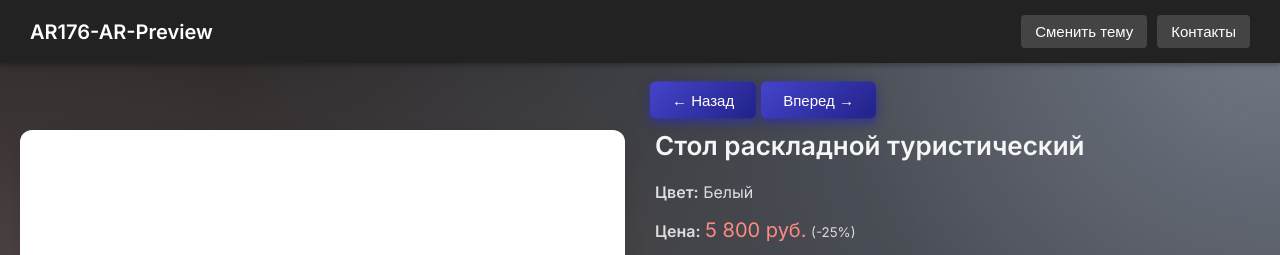
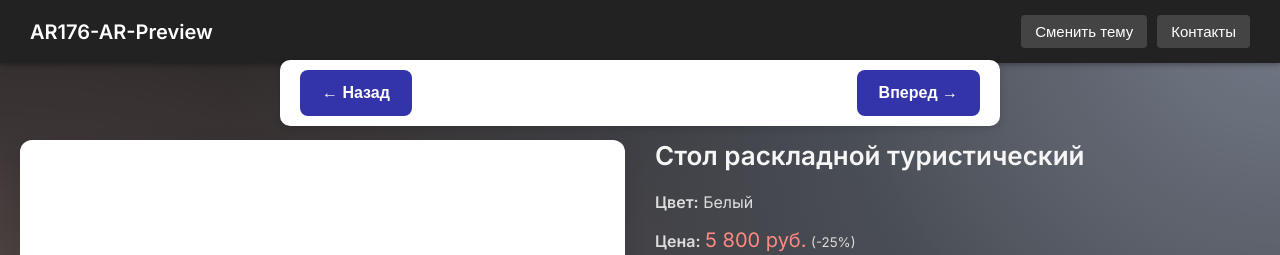
Before and after one commit to Kiwo-69/ar176, a plain HTML site: page index.html in a window 1280 px wide. Shown: the top 255 px of the page. Drawn offline with nearby package versions, Linux system fonts and the light colour scheme.

Commit message:
Update index.html

```diff
--- a/index.html
+++ b/index.html
@@ -7,6 +7,7 @@
 <script type="module" src="https://unpkg.com/@google/model-viewer/dist/model-viewer.min.js"></script>
 <link href="https://fonts.googleapis.com/css2?family=Inter:wght@400;600&display=swap" rel="stylesheet" />
 <style>
+
   :root {
     --bg: #f0f0f0;
     --text: #222;
@@ -99,13 +100,76 @@
     cursor: pointer;
   }
 
+  /* Фиксируем кнопки под шапкой, сверху */
+  #model-controls {
+    position: fixed;
+    top: 60px; /* под шапкой (которая 55px + паддинги) */
+    left: 50%;
+    transform: translateX(-50%);
+    width: 100%;
+    max-width: 720px;
+    display: flex;
+    justify-content: space-between;
+    padding: 10px 20px;
+    z-index: 1100; /* выше, чем у header */
+    background: var(--card-bg);
+    box-shadow: 0 2px 8px rgba(0,0,0,0.15);
+    border-radius: 10px;
+  }
+
+  #prev-model, #next-model {
+    padding: 14px 22px;
+    font-size: 16px;
+    font-weight: 600;
+    border-radius: 8px;
+    cursor: pointer;
+    border: none;
+    background: var(--btn-gradient);
+    color: #222;
+    user-select: none;
+    transition: transform 0.2s ease, background 0.3s ease, color 0.3s ease;
+  }
+
+  #prev-model:hover, #next-model:hover {
+    transform: scale(1.05);
+    background: var(--btn-bg-hover);
+    color: white;
+  }
+
+  body.dark #prev-model,
+  body.dark #next-model {
+    background: var(--btn-bg);
+    color: white;
+  }
+
+  footer {
+    background: var(--footer-bg);
+    color: var(--footer-text);
+    padding: 18px 30px;
+    font-size: 14px;
+  }
+
+  footer h3 {
+    margin-bottom: 10px;
+    font-size: 16px;
+  }
+
+  footer p {
+    margin: 4px 0;
+  }
+
+  .bg-fix {
+    height: 0px;
+    background: var(--footer-bg);
+  }
+
   main {
     padding: 20px 20px 40px;
     display: flex;
     flex-direction: column;
     gap: 30px;
     flex: 1;
-      margin-top: 110px;
+    margin-top: 120px; /* Увеличил отступ, чтобы main не заезжал под фикс кнопки */
   }
 
   .container {
@@ -203,7 +267,6 @@
   #model-container {
     display: block;
     animation: modelIn 1s ease-in-out;
-      position: relative;
   }
 
   model-viewer {
@@ -213,78 +276,6 @@
     border: 1px solid #ccc;
     background-color: var(--card-bg);
     animation: rotateModel 5s ease-in-out infinite alternate;
-    }
-
-   #model-controls {
-  position: absolute;
-  top: 100px;
-  left: 650px;
-  width: 100%;
-  height: 100%;
-  pointer-events: none;
-  z-index: 10;
-}
-
-#prev-model,
-#next-model {
-  top: 50%;
-  transform: translateY(-50%);
-  z-index: 20; /* Убедимся, что выше модели */
-  pointer-events: auto;
-}
-
-#prev-model {
-  left: 10px;
-  background-color: pink;
-  color: black;
-}
-
-#next-model {
-  right: 10px;
-  background-color: pink;
-  color: black;
-}
-    #prev-model:hover, #next-model:hover {
-      background: linear-gradient(135deg, #ff9eb3, #ffd6d6);
-      color: #222;
-      box-shadow: 0 6px 12px rgba(255, 158, 179, 0.7);
-      transform: translateY(-50%) scale(1.05);
-    }
-
-    body.dark #prev-model,
-    body.dark #next-model {
-      background: linear-gradient(135deg, #4444cc, #222288);
-      color: white;
-      box-shadow: 0 4px 8px rgba(50, 50, 150, 0.8);
-      filter: drop-shadow(0 2px 4px rgba(50, 50, 150, 0.3));
-    }
-
-    body.dark #prev-model:hover,
-    body.dark #next-model:hover {
-      background: linear-gradient(135deg, #6666ee, #4444cc);
-      box-shadow: 0 6px 14px rgba(100, 100, 255, 0.9);
-      transform: translateY(-50%) scale(1.05);
-    }
-
-    footer {
-      background: var(--footer-bg);
-      color: var(--footer-text);
-      padding: 18px 30px;
-      font-size: 14px;
-    }
-
-    footer h3 {
-      margin-bottom: 10px;
-      font-size: 16px;
-    }
-
-    footer p {
-      margin: 4px 0;
-    }
-
-    .bg-fix {
-      height: 0px;
-      background: var(--footer-bg);
   }
 
   @keyframes modelIn {
@@ -313,6 +304,12 @@
       gap: 10px;
       align-items: flex-start;
     }
+    #model-controls {
+      top: 110px; /* под шапкой на мобилах */
+    }
+    main {
+      margin-top: 160px;
+    }
   }
 </style>
 </head>
@@ -323,11 +320,13 @@
     <button class="theme-btn" onclick="toggleTheme()">Сменить тему</button>
     <button class="theme-btn">Контакты</button>
   </div>
+</header>
+
+<!-- Фиксированные кнопки под шапкой -->
 <div id="model-controls">
   <button id="prev-model">← Назад</button>
   <button id="next-model">Вперед →</button>
 </div>
-  </header>
 
 <main>
   <div class="container">
@@ -346,14 +345,15 @@
       <div id="model-container" style="margin-top: 15px;">
         <model-viewer
           id="viewer"
-            src="https://storage.yandexcloud.net/4242/chait.glb"
-            ios-src="https://storage.yandexcloud.net/4242/chait.usdz"
+          src="https://storage.yandexcloud.net/4242/folding_table.glb"
+          ios-src="https://storage.yandexcloud.net/4242/Folding_Table.usdz"
           alt="Стол раскладной туристический"
           auto-rotate
           camera-controls
           ar
           ar-modes="scene-viewer webxr quick-look"
-            interaction-prompt="auto">
+          interaction-prompt="auto"
+          style="width: 100%; height: 420px; border-radius: 10px; border: 1px solid #ccc; background-color: var(--card-bg);">
         </model-viewer>
       </div>
     </div>
@@ -363,11 +363,13 @@
 <footer>
   <h3>О нас</h3>
   <p>Команда AR176 — создаём AR-решения нового поколения.</p>
-    <p><b>Тел:</b> +7 (913) 483-97-14 | <b>Телеграмм:</b> @hendov4ik</p>
+  <p><b>Тел:</b> +7 (913) 483-97-14 | <b>Телеграмм:</b>@hendov4ik</p>
   <p><b>Этот сайт демонстрирует возможность интеграции 3D и AR-моделей на сайт вашей компании, чтобы покупатели могли визуально оценить, как ваша продукция впишется в их интерьер. Мы можем создать и разместить на вашем сайте любое количество моделей.</b></p>
 </footer>
 
 <div class="bg-fix"></div>
+
+<a id="ios-ar-link" rel="ar"></a>
 
 <script>
   const toggleBtn = document.getElementById("toggle-model");
@@ -397,8 +399,8 @@
       features: "Быстро складывается, регулируемые ножки, чехол в комплекте."
     },
     {
-        src: "https://storage.yandexcloud.net/4242/chait.glb",
-        iosSrc: "https://storage.yandexcloud.net/4242/chait.usdz",
+      src: "https://storage.yandexcloud.net/4242/office_chair.glb",
+      iosSrc: "https://storage.yandexcloud.net/4242/Office_Chair.usdz",
       alt: "Офисное кресло",
       title: "Офисное кресло",
       leftImg: "https://storage.yandexcloud.net/4242/images/chair.png",
```
Lines whose indentation alone changed are shown as unchanged.
